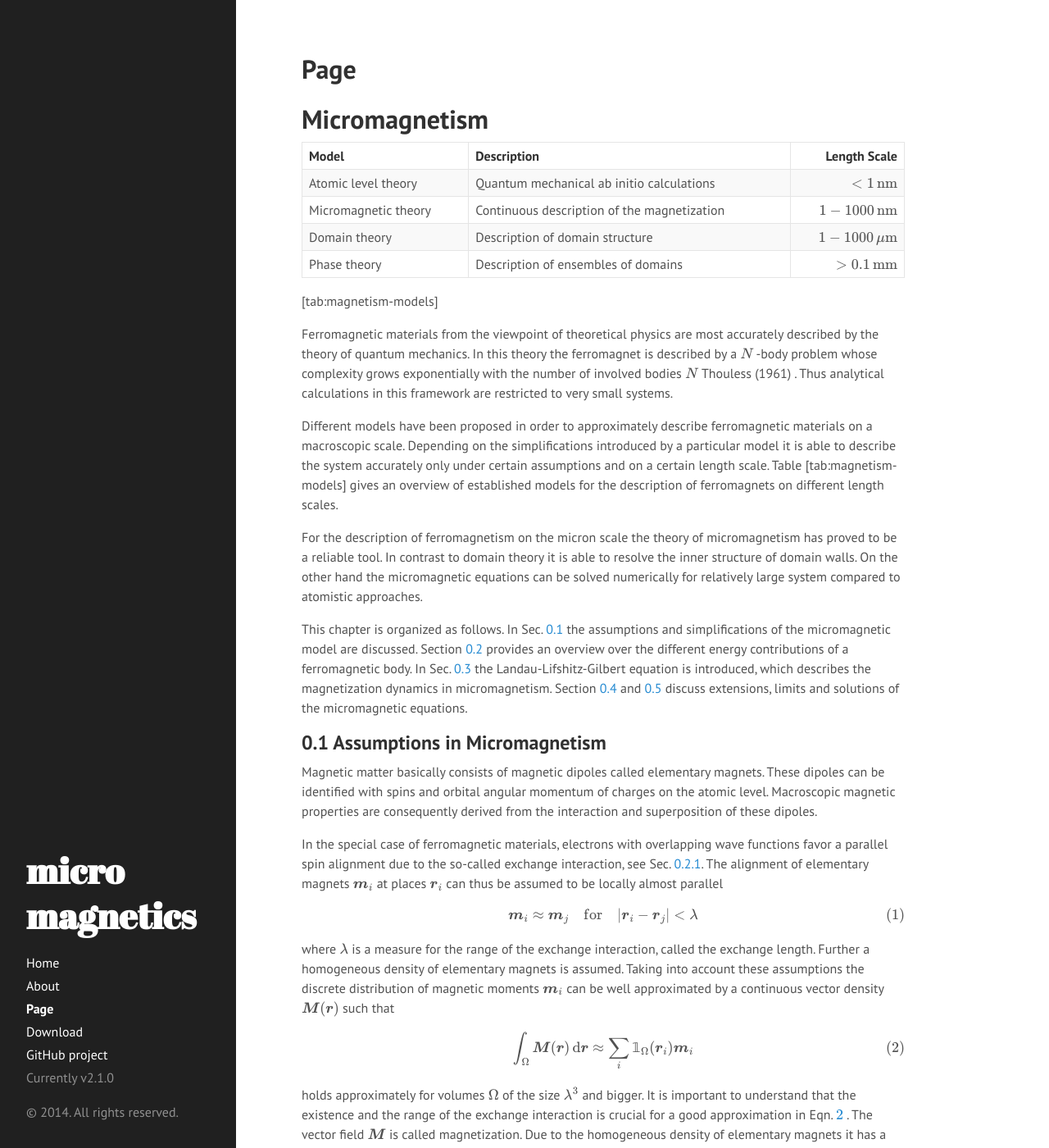
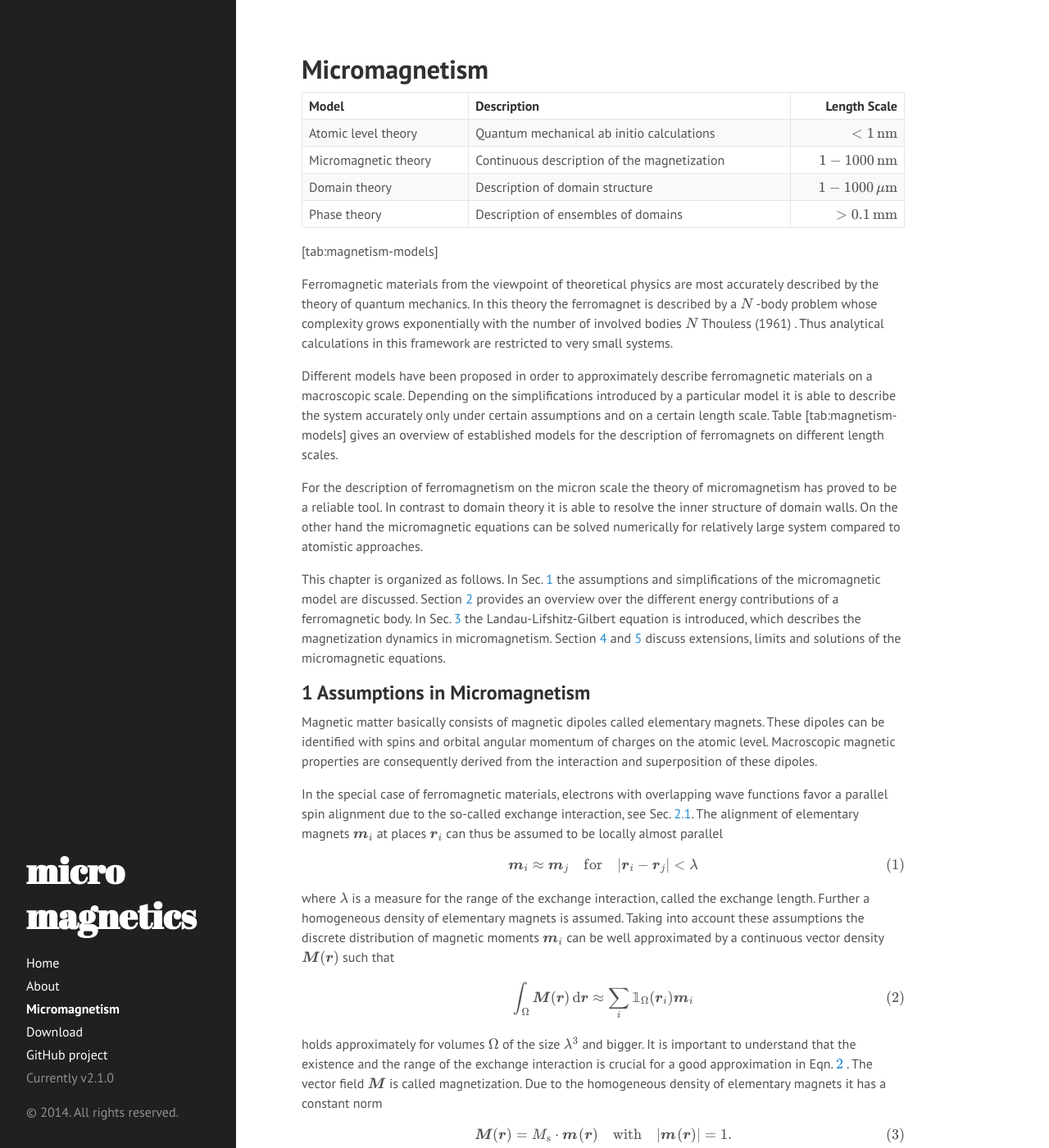
Before and after one commit to micromagnetics/micromagnetics.github.io, a Jekyll site: the page built from mm.html, in a window 1280 px wide and 1400 px high. Shown: the whole window at 82% size. Built offline with Jekyll 4.4.1, drawn with Linux system fonts in a browser that asks for light colours; Markdown is read by kramdown in place of the engine named in the settings; formulas are drawn with MathJax 3; some of the changed text lies outside the part shown.

Commit message:
almost finished micromagnetism chapter

```diff
--- a/_includes/head.html
+++ b/_includes/head.html
@@ -18,6 +18,7 @@
   <link rel="stylesheet" href="{{ site.baseurl }}public/css/poole.css">
   <link rel="stylesheet" href="{{ site.baseurl }}public/css/syntax.css">
   <link rel="stylesheet" href="{{ site.baseurl }}public/css/hyde.css">
+  <link rel="stylesheet" href="{{ site.baseurl }}public/css/custom.css">
   <link rel="stylesheet" href="http://fonts.googleapis.com/css?family=PT+Sans:400,400italic,700|Abril+Fatface">
 
   <!-- Icons -->
--- a/mm.html
+++ b/mm.html
@@ -1,11 +1,8 @@
 ---
 layout: page
-title: Page
+title: Micromagnetism
 ---
 {% raw %}
-<h1 class="unnumbered" id="ch:micromagnetism">
- Micromagnetism
-</h1>
 <table>
  <thead>
   <tr class="header">
@@ -105,19 +102,19 @@
  For the description of ferromagnetism on the micron scale the theory of micromagnetism has proved to be a reliable tool. In contrast to domain theory it is able to resolve the inner structure of domain walls. On the other hand the micromagnetic equations can be solved numerically for relatively large system compared to atomistic approaches.
 </p>
 <p>
- This chapter is organized as follows. In Sec. <a href="#sec-assumptions">0.1</a> the assumptions and simplifications of the micromagnetic model are discussed. Section <a href="#sec-energetics">0.2</a> provides an overview over the different energy contributions of a ferromagnetic body. In Sec. <a href="#sec-llg">0.3</a> the Landau-Lifshitz-Gilbert equation is introduced, which describes the magnetization dynamics in micromagnetism. Section <a href="#sec-micromag-limits">0.4</a> and <a href="#sec-solving-micromag">0.5</a> discuss extensions, limits and solutions of the micromagnetic equations.
+ This chapter is organized as follows. In Sec. <a href="#sec-assumptions">1</a> the assumptions and simplifications of the micromagnetic model are discussed. Section <a href="#sec-energetics">2</a> provides an overview over the different energy contributions of a ferromagnetic body. In Sec. <a href="#sec-llg">3</a> the Landau-Lifshitz-Gilbert equation is introduced, which describes the magnetization dynamics in micromagnetism. Section <a href="#sec-micromag-limits">4</a> and <a href="#sec-solving-micromag">5</a> discuss extensions, limits and solutions of the micromagnetic equations.
 </p>
 <h2 id="sec-assumptions">
  <span class="header-section-number">
-  0.1
+  1
  </span>
  Assumptions in Micromagnetism
-</h2>
+</h1>
 <p>
  Magnetic matter basically consists of magnetic dipoles called elementary magnets. These dipoles can be identified with spins and orbital angular momentum of charges on the atomic level. Macroscopic magnetic properties are consequently derived from the interaction and superposition of these dipoles.
 </p>
 <p>
- In the special case of ferromagnetic materials, electrons with overlapping wave functions favor a parallel spin alignment due to the so-called exchange interaction, see Sec. <a href="#sec-energetics-exchange">0.2.1</a>. The alignment of elementary magnets
+ In the special case of ferromagnetic materials, electrons with overlapping wave functions favor a parallel spin alignment due to the so-called exchange interaction, see Sec. <a href="#sec-energetics-exchange">2.1</a>. The alignment of elementary magnets
  <span class="math">
   \(\boldsymbol{m}_i\)
  </span>
@@ -208,23 +205,23 @@
  <span class="citation" data-cites="jackson_1999">
   Jackson (1999)
  </span>
- . Micromagnetism extends the classical field theory by non classical effects such as the exchange interaction. These effects are expressed in the framework of a continuum theory, see Sec. <a href="#sec-energetics">0.2</a>. Moreover, micromagnetism describes the dynamics of the magnetization field by the Landau-Lifshitz-Gilbert equation, see Sec. <a href="#sec-llg">0.3</a>. Due to this combination of classical field theory and quantum mechanics, micromagnetism is often referred to as semi-classical continuum theory.
+ . Micromagnetism extends the classical field theory by non classical effects such as the exchange interaction. These effects are expressed in the framework of a continuum theory, see Sec. <a href="#sec-energetics">2</a>. Moreover, micromagnetism describes the dynamics of the magnetization field by the Landau-Lifshitz-Gilbert equation, see Sec. <a href="#sec-llg">3</a>. Due to this combination of classical field theory and quantum mechanics, micromagnetism is often referred to as semi-classical continuum theory.
 </p>
 <h2 id="sec-energetics">
  <span class="header-section-number">
-  0.2
+  2
  </span>
  Energetics of a Ferromagnet
-</h2>
-<p>
- The total energy of a ferromagnet with respect to the magnetization is influenced by a multitude of physical effects. While some of these effects have a classical description, like the demagnetization energy and the Zeeman energy, others have a quantum mechanical origin and have to be adapted to the continuum theory of micromagnetism, e.g. the exchange energy and the anisotropy energy. By finding local minima of the energy functional, stable magnetization configurations can be obtained. However, the total energy does also play an important role for the dynamics of a ferromagnet as will be seen in Sec. <a href="#sec-llg">0.3</a>.
+</h1>
+<p>
+ The total energy of a ferromagnet with respect to the magnetization is influenced by a multitude of physical effects. While some of these effects have a classical description, like the demagnetization energy and the Zeeman energy, others have a quantum mechanical origin and have to be adapted to the continuum theory of micromagnetism, e.g. the exchange energy and the anisotropy energy. By finding local minima of the energy functional, stable magnetization configurations can be obtained. However, the total energy does also play an important role for the dynamics of a ferromagnet as will be seen in Sec. <a href="#sec-llg">3</a>.
 </p>
 <h3 id="sec-energetics-exchange">
  <span class="header-section-number">
-  0.2.1
+  2.1
  </span>
  Exchange Energy
-</h3>
+</h2>
 <p>
  The characteristic feature of ferromagnetic materials is the existence of spontaneous magnetization. From classical electrodynamics it is known that neighboring spins energetically favor an antiparallel alignment
  <span class="citation" data-cites="jackson_1999">
@@ -441,10 +438,10 @@
 </p>
 <h3 id="sec-energetics-demag">
  <span class="header-section-number">
-  0.2.2
+  2.2
  </span>
  Demagnetization Energy
-</h3>
+</h2>
 <p>
  The demagnetization energy, also called magnetostatic energy or stray-field energy, is the energy of the magnetization in the magnetic field created by the magnetization itself. This means that this energy contribution accounts for the dipole–dipole interaction of the elementary magnets.
 </p>
@@ -558,14 +555,12 @@
  </span>
  .
 </p>
-<p id="fig-demag-limit">
+<p class="figure" id="fig-demag-limit">
  <img alt=" Sketch of the limiting procedure used for the derivation of the boundary term in the integral solution of the scalar potential. The discontinuity of the magnetization across the sample boundary \partial \Omega is smoothed out in a region \Omega_{\text{d}} surrounding the sample. " src="/images/demag_limit.svg"/>
- <div class="caption">
  <span class="label">
   Figure 1:
  </span>
  Sketch of the limiting procedure used for the derivation of the boundary term in the integral solution of the scalar potential. The discontinuity of the magnetization across the sample boundary \partial \Omega is smoothed out in a region \Omega_{\text{d}} surrounding the sample.
- </div>
 </p>
 <p>
  In this case the solution of Eqn.
@@ -772,10 +767,10 @@
 </p>
 <h3 id="sec-energetics-anisotropy">
  <span class="header-section-number">
-  0.2.3
+  2.3
  </span>
  Anisotropy Energy
-</h3>
+</h2>
 <p>
  Depending on the crystal structure of a ferromagnetic material, it energetically favors the alignment of the magnetization parallel to certain axes. This energy contribution results from spin-orbit interactions
  <span class="citation" data-cites="hubert_1998">
@@ -882,10 +877,10 @@
 </p>
 <h3 id="sec-energetics-zeeman">
  <span class="header-section-number">
-  0.2.4
+  2.4
  </span>
  Zeeman Energy
-</h3>
+</h2>
 <p>
  The Zeeman energy of a ferromagnetic body is the energy of the magnetization in an external field
  <span class="math">
@@ -900,10 +895,10 @@
 </p>
 <h2 id="sec-llg">
  <span class="header-section-number">
-  0.3
+  3
  </span>
  Landau-Lifshitz-Gilbert Equation
-</h2>
+</h1>
 <p>
  The central equation in micromagnetism for the description of magnetization dynamics is the Landau-Lifshitz-Gilbert equation, which was originally proposed in
  <span class="citation" data-cites="landau_1935">
@@ -924,10 +919,10 @@
 </p>
 <h3 id="sec-llg-lagrange">
  <span class="header-section-number">
-  0.3.1
+  3.1
  </span>
  Lagrange Approach
-</h3>
+</h2>
 <p>
  With an appropriate Lagrange functional the Landau-Lifshitz-Gilbert equation can be obtained by the Lagrangian formalism. Since the magnetization
  <span class="math">
@@ -1042,7 +1037,7 @@
  <span class="math">
   \(\dot{\boldsymbol{q}}\)
  </span>
- are the generalized coordinates and their time derivatives respectively. In micromagnetics the potential energy is given by the energy contributions discussed in Sec. <a href="#sec-energetics">0.2</a>. The kinetic energy however has no classical explanation since the magnetization does not have inertia in the classical sense. In
+ are the generalized coordinates and their time derivatives respectively. In micromagnetics the potential energy is given by the energy contributions discussed in Sec. <a href="#sec-energetics">2</a>. The kinetic energy however has no classical explanation since the magnetization does not have inertia in the classical sense. In
  <span class="citation" data-cites="gilbert_1955">
   Gilbert (1955)
  </span>
@@ -1245,15 +1240,15 @@
 </p>
 <h3 id="sec-llg-qm">
  <span class="header-section-number">
-  0.3.2
+  3.2
  </span>
  Quantum Mechanical Approach
-</h3>
-<p>
- In Sec. <a href="#sec-llg-lagrange">0.3.1</a> it is shown that the Landau-Lifshitz-Gilbert equation can be obtained by application of the classical Lagrange formalism. However, this method is based on a particular choice of the Lagrangian, which is not completely justifiable by classical theory.
-</p>
-<p>
- In this section a quantum mechanical approach is discussed to derive the Landau-Lifshitz-Gilbert equation. As described in Sec. <a href="#sec-assumptions">0.1</a> the continuous magnetization field approximates a discrete distribution of spins. In quantum mechanics the components of the spin are described by the spin operators
+</h2>
+<p>
+ In Sec. <a href="#sec-llg-lagrange">3.1</a> it is shown that the Landau-Lifshitz-Gilbert equation can be obtained by application of the classical Lagrange formalism. However, this method is based on a particular choice of the Lagrangian, which is not completely justifiable by classical theory.
+</p>
+<p>
+ In this section a quantum mechanical approach is discussed to derive the Landau-Lifshitz-Gilbert equation. As described in Sec. <a href="#sec-assumptions">1</a> the continuous magnetization field approximates a discrete distribution of spins. In quantum mechanics the components of the spin are described by the spin operators
  <span class="math">
   \(\hat{S}_i\)
  </span>
@@ -1372,18 +1367,16 @@
 </p>
 <h3 id="sec-effective-field">
  <span class="header-section-number">
-  0.3.3
+  3.3
  </span>
  Effective Field
-</h3>
-<p id="fig-llg">
+</h2>
+<p class="figure" id="fig-llg">
  <img alt=" Time evolution of a single magnetic moment as described by the Landau-Lifshitz-Gilbert equation. The motion can be divided into a precessional and a damping part. (a) Precessional motion around the effective field. (b) Damped motion. The magnetization relaxes towards the effective field. (c) Resulting motion including precession and damping. " src="/images/llg.svg"/>
- <div class="caption">
  <span class="label">
   Figure 2:
  </span>
  Time evolution of a single magnetic moment as described by the Landau-Lifshitz-Gilbert equation. The motion can be divided into a precessional and a damping part. (a) Precessional motion around the effective field. (b) Damped motion. The magnetization relaxes towards the effective field. (c) Resulting motion including precession and damping.
- </div>
 </p>
 <p>
  The Landau-Lifshitz-Gilbert equation describes the motion of the magnetization in an effective field defined by Eqn.
@@ -1451,18 +1444,16 @@
 </p>
 <h3 id="boundary-conditions">
  <span class="header-section-number">
-  0.3.4
+  3.4
  </span>
  Boundary Conditions
-</h3>
-<p id="fig-boundary-sketch">
+</h2>
+<p class="figure" id="fig-boundary-sketch">
  <img alt=" A so-called Gaussian pillbox \Omega_{\text{p}} on the outer boundary of the sample \Omega. The discontinuity of the magnetization \boldsymbol{m} across the sample boundary \partial \Omega is smoothed out within the pillbox, as sketched on the right-hand side. Properties of the discontinuous system are obtained by considering the limit d \rightarrow 0. " src="/images/boundary_limit.svg"/>
- <div class="caption">
  <span class="label">
   Figure 3:
  </span>
  A so-called Gaussian pillbox \Omega_{\text{p}} on the outer boundary of the sample \Omega. The discontinuity of the magnetization \boldsymbol{m} across the sample boundary \partial \Omega is smoothed out within the pillbox, as sketched on the right-hand side. Properties of the discontinuous system are obtained by considering the limit d \rightarrow 0.
- </div>
 </p>
 <p>
  Due to the first derivate in time the Landau-Lifshitz-Gilbert equation is an initial value problem. In order to find a solution
@@ -1484,7 +1475,7 @@
  <span class="citation" data-cites="carbou_2001a carbou_2001b alouges_1992">
   Carbou and Fabrie (2001a; Carbou and Fabrie 2001b; Alouges and Soyeur 1992)
  </span>
- . From the effective field contribution discussed in Sec. <a href="#sec-effective-field">0.3.3</a>, the exchange field is the only one that adds the need of boundary conditions due to its second order in space.
+ . From the effective field contribution discussed in Sec. <a href="#sec-effective-field">3.3</a>, the exchange field is the only one that adds the need of boundary conditions due to its second order in space.
 </p>
 <p>
  If this so-called exchange boundary condition is applied on the boundary of an ideal magnetic body, i.e. a boundary where the magnetization rapidly drops to zero, it is uniquely defined. Consider the Landau-Lifshitz-Gilbert equation without damping and with the exchange field as effective field.
@@ -1500,7 +1491,7 @@
  <span class="math">
   \(\Delta \boldsymbol{m}\)
  </span>
- is not defined, a limiting procedure is used to obtain the boundary condition. Like in Sec. <a href="#sec-energetics-demag">0.2.2</a> the magnetization is considered to decay continuously in a finite interval
+ is not defined, a limiting procedure is used to obtain the boundary condition. Like in Sec. <a href="#sec-energetics-demag">2.2</a> the magnetization is considered to decay continuously in a finite interval
  <span class="math">
   \(d\)
  </span>
@@ -1611,18 +1602,18 @@
 </p>
 <h3 id="sec-llg-properties">
  <span class="header-section-number">
-  0.3.5
+  3.5
  </span>
  Properties of the Landau-Lifshitz-Gilbert Equation
-</h3>
+</h2>
 <h4 id="preservation-of-modulus">
  <span class="header-section-number">
-  0.3.5.1
+  3.5.1
  </span>
  Preservation of Modulus
-</h4>
-<p>
- As mentioned in Sec. <a href="#sec-assumptions">0.1</a> the magnetization
+</h3>
+<p>
+ As mentioned in Sec. <a href="#sec-assumptions">1</a> the magnetization
  <span class="math">
   \(\boldsymbol{m}\)
  </span>
@@ -1652,10 +1643,10 @@
 </p>
 <h4 id="lyapunov-structure">
  <span class="header-section-number">
-  0.3.5.2
+  3.5.2
  </span>
  Lyapunov Structure
-</h4>
+</h3>
 <p>
  If the energy functional of a magnetic system does not explicitly depend on the time, i.e. if the external field is constant in time, the time derivative of the energy density may be written as
 </p>
@@ -1700,10 +1691,10 @@
 </p>
 <h4 id="hamiltonian-structure">
  <span class="header-section-number">
-  0.3.5.3
+  3.5.3
  </span>
  Hamiltonian Structure
-</h4>
+</h3>
 <p>
  In the special case of no damping
  <span class="math">
@@ -1725,19 +1716,19 @@
 </p>
 <h2 id="sec-micromag-limits">
  <span class="header-section-number">
-  0.4
+  4
  </span>
  Limits and Extensions of the Micromagnetic Model
-</h2>
-<p>
- As discussed in Sec. <a href="#sec-assumptions">0.1</a> the micromagnetic model introduces a set of simplifications to the quantum mechanical description of magnetism. While justified for a broad range of applications, these simplifications may be inappropriate in some cases. The successfull application of micromagnetism to physical problems requires a solid understanding of the origin of this model. It is crucial to consider its underlying assumptions and simplifications in order to predict the validity of simulation results for specific physical problems. Without claiming to be complete, this section discusses a number of limits and extension to the basic micromagnetic model as introduced in the preceding sections.
+</h1>
+<p>
+ As discussed in Sec. <a href="#sec-assumptions">1</a> the micromagnetic model introduces a set of simplifications to the quantum mechanical description of magnetism. While justified for a broad range of applications, these simplifications may be inappropriate in some cases. The successfull application of micromagnetism to physical problems requires a solid understanding of the origin of this model. It is crucial to consider its underlying assumptions and simplifications in order to predict the validity of simulation results for specific physical problems. Without claiming to be complete, this section discusses a number of limits and extension to the basic micromagnetic model as introduced in the preceding sections.
 </p>
 <h4 id="bloch-points">
  <span class="header-section-number">
-  0.4.0.1
+  4.0.1
  </span>
  Bloch Points
-</h4>
+</h3>
 <p>
  The central assumption in micromagnetics is the homogeneous saturation magnetization
  <span class="math">
@@ -1758,10 +1749,10 @@
 </p>
 <h4 id="temperature">
  <span class="header-section-number">
-  0.4.0.2
+  4.0.2
  </span>
  Temperature
-</h4>
+</h3>
 <p>
  Another example for the violation of the micromagnetic assumption of a locally homogeneous magnetization is given by thermal effects. Thermal effects are most naturally reflected by local perturbation of magnetic moments. Perturbation of a single magnetic moment, however, obviously breaks the homogeneity of the magnetization. In the framework of classical micromagnetics a possible approach for consideration of finite temperature is the reduction of the saturation magnetization according to a mean-field approximation, see
  <span class="citation" data-cites="kittel_1996">
@@ -1779,10 +1770,10 @@
 </p>
 <h4 id="spin-polarized-current">
  <span class="header-section-number">
-  0.4.0.3
+  4.0.3
  </span>
  Spin Polarized Current
-</h4>
+</h3>
 <p>
  Other successfull extensions to the micromagnetic model include the description of spin polarized currents and its interactions with the magnetization configuration
  <span class="citation" data-cites="zhang_2004">
@@ -1796,10 +1787,10 @@
 </p>
 <h4 id="interfaces">
  <span class="header-section-number">
-  0.4.0.4
+  4.0.4
  </span>
  Interfaces
-</h4>
+</h3>
 <p>
  The micromagnetic model was designed to describe the energetics and dynamics in a homogeneous material. Thus the description of interfaces between different materials gives rise to another limit of the model. The magnetic coupling at these interfaces is often not entirely clear and can be subject to quantum mechanical effects that are not covered by the micromagnetic model. These effects include the Ruderman-Kittel-Kasuya-Yosida interaction (RKKY)
  <span class="citation" data-cites="parkin_1991">
@@ -1821,10 +1812,10 @@
 </p>
 <h2 id="sec-solving-micromag">
  <span class="header-section-number">
-  0.5
+  5
  </span>
  Solving the Micromagnetic Equations
-</h2>
+</h1>
 <p>
  The Landau-Lifshitz-Gilbert equation with effective field contributions as introduced in the preceding sections is a non-linear partial differential equation in space and time. Apart from some simplified edge cases the arising system of equations cannot be solved analytically. This work is dedicated to the numerical solution of the micromagnetic equations. In the following chapters the discrete solution of the different subproblems is discussed in detail. An overview over existing methods is given and novel methods are introduced. Finally the open-source finite-element micromagnetic simulation code magnum.fe is presented.
 </p>
--- /dev/null
+++ b/public/css/custom.css
@@ -0,0 +1,12 @@
+p.figure img {
+  display: block;
+  margin: 0 auto;
+}
+
+p.figure {
+  font-size: 0.9em;
+}
+
+p.figure span.label {
+  font-weight: bold;
+}
```
Also changed, not shown: images/boundary_limit.svg, images/demag_limit.svg, images/llg.svg. Lines whose indentation alone changed are shown as unchanged.
